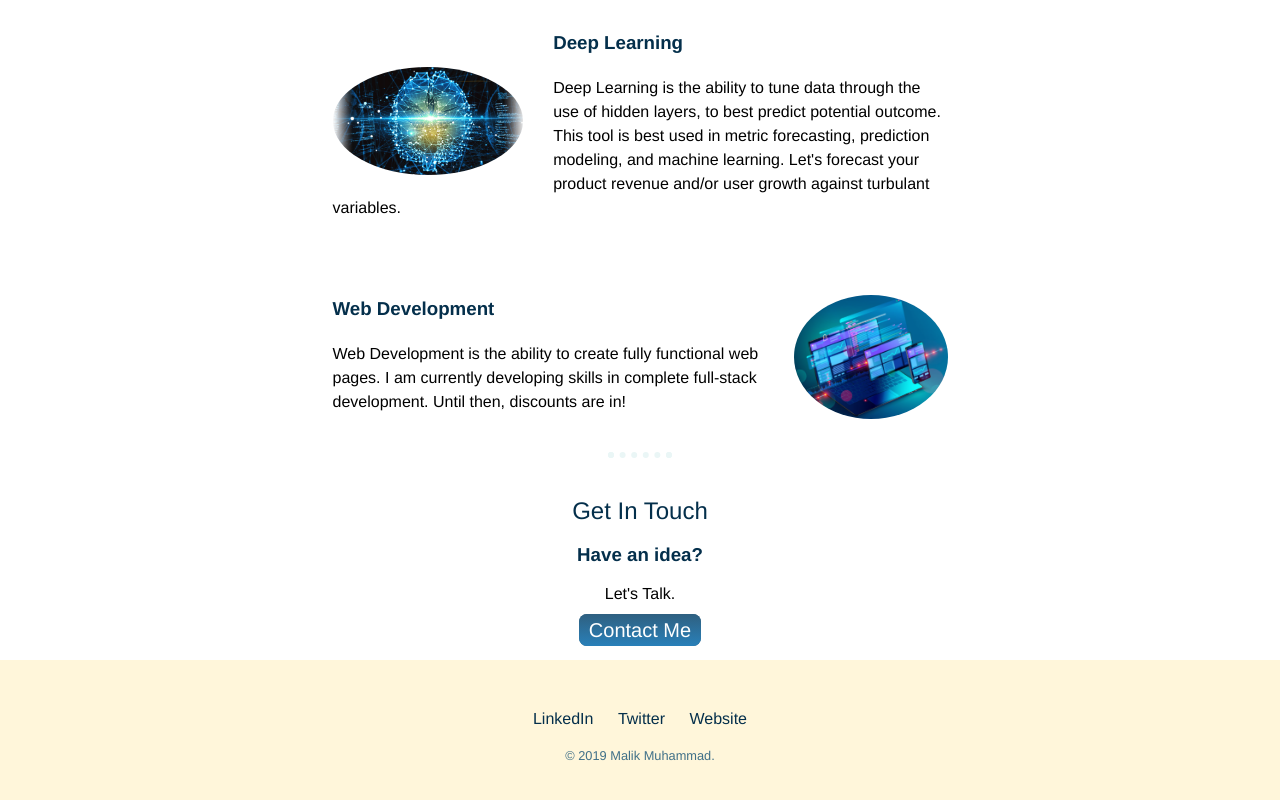
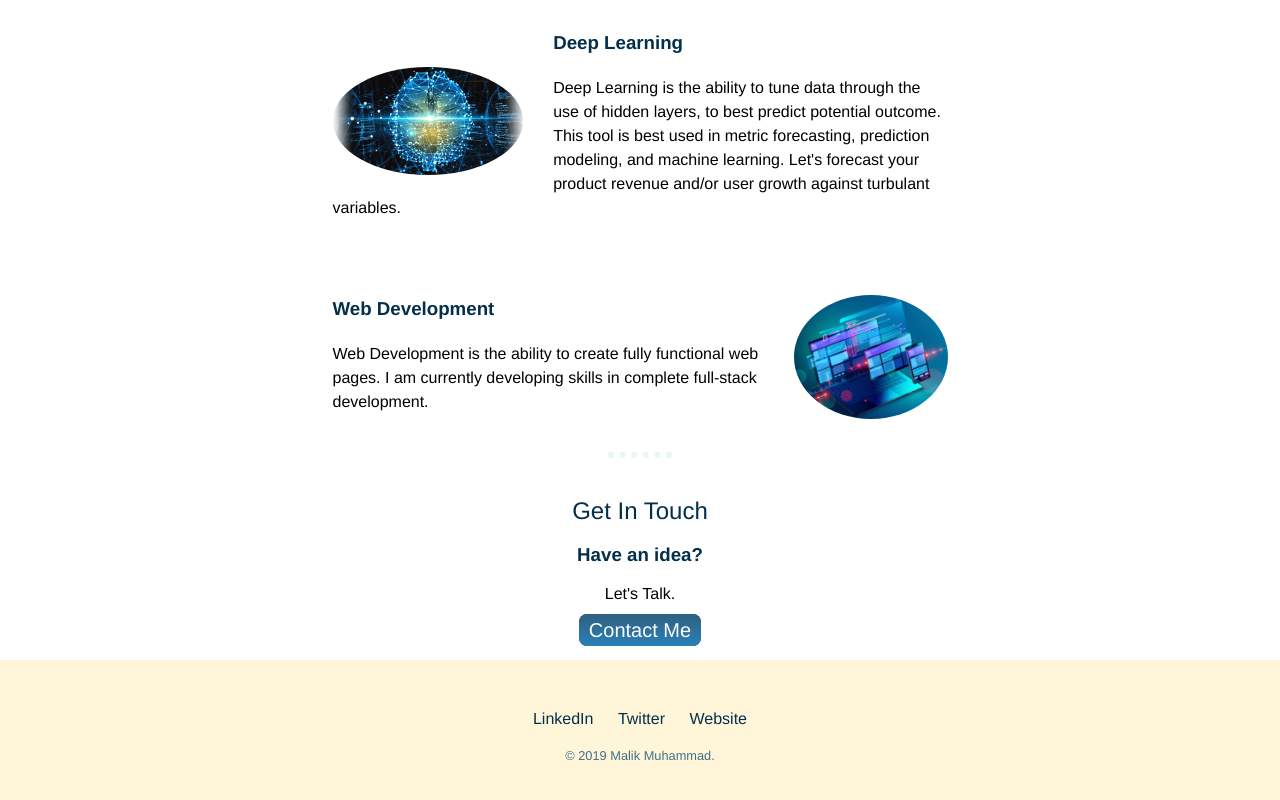
Before and after one commit to mjmuhamm/HMTL-CSS---Layout, a plain HTML site: page index.html in a window 1280 px wide. Shown: the part 1682-2482 px from the top of the page. Drawn offline with Linux system fonts and the light colour scheme.

Commit message:
Update index.html

```diff
--- a/index.html
+++ b/index.html
@@ -47,7 +47,7 @@
       <div class="skill-row">
         <img class="Web-Development" src="Web-Development.png" alt="Web Development">
         <h3>Web Development</h3>
-        <p>Web Development is the ability to create fully functional web pages. I am currently developing skills in complete full-stack development. Until then, discounts are in!</p>
+        <p>Web Development is the ability to create fully functional web pages. I am currently developing skills in complete full-stack development.</p>
       </div>
 
     </div>
```
